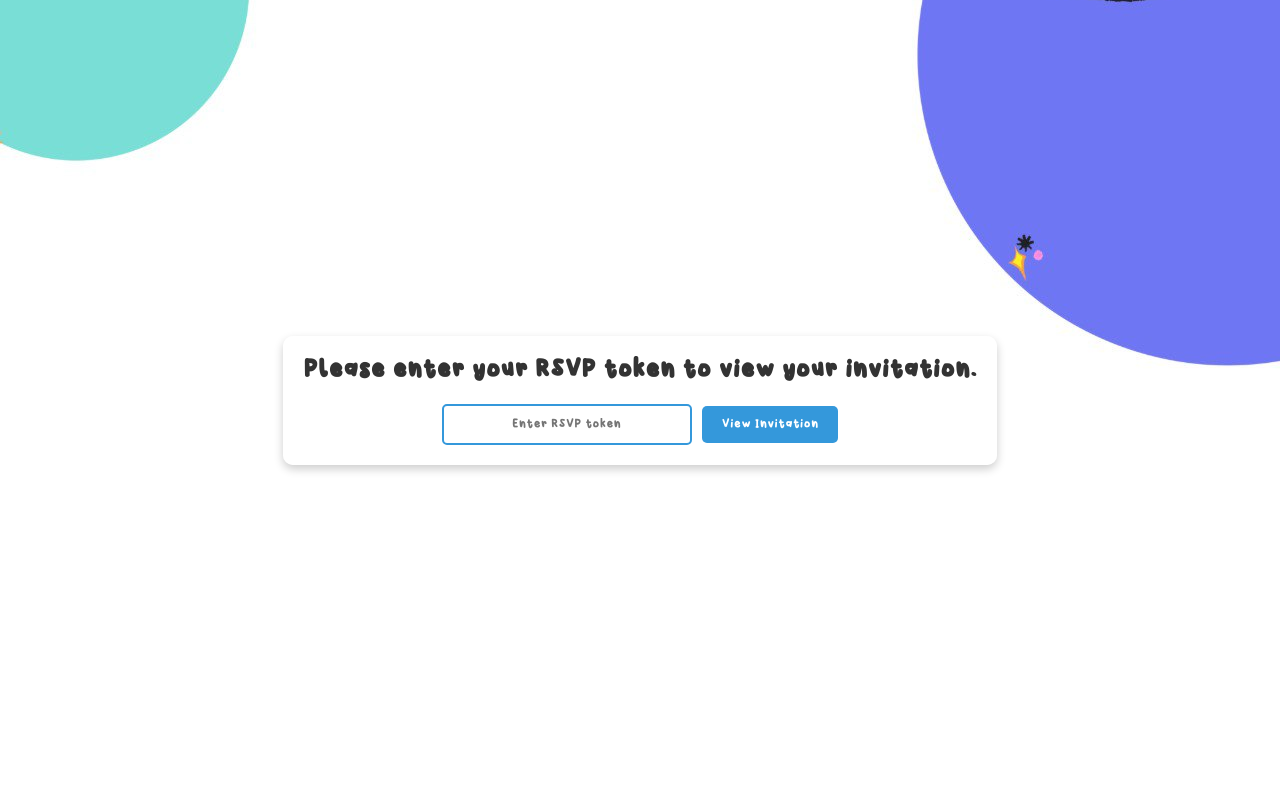
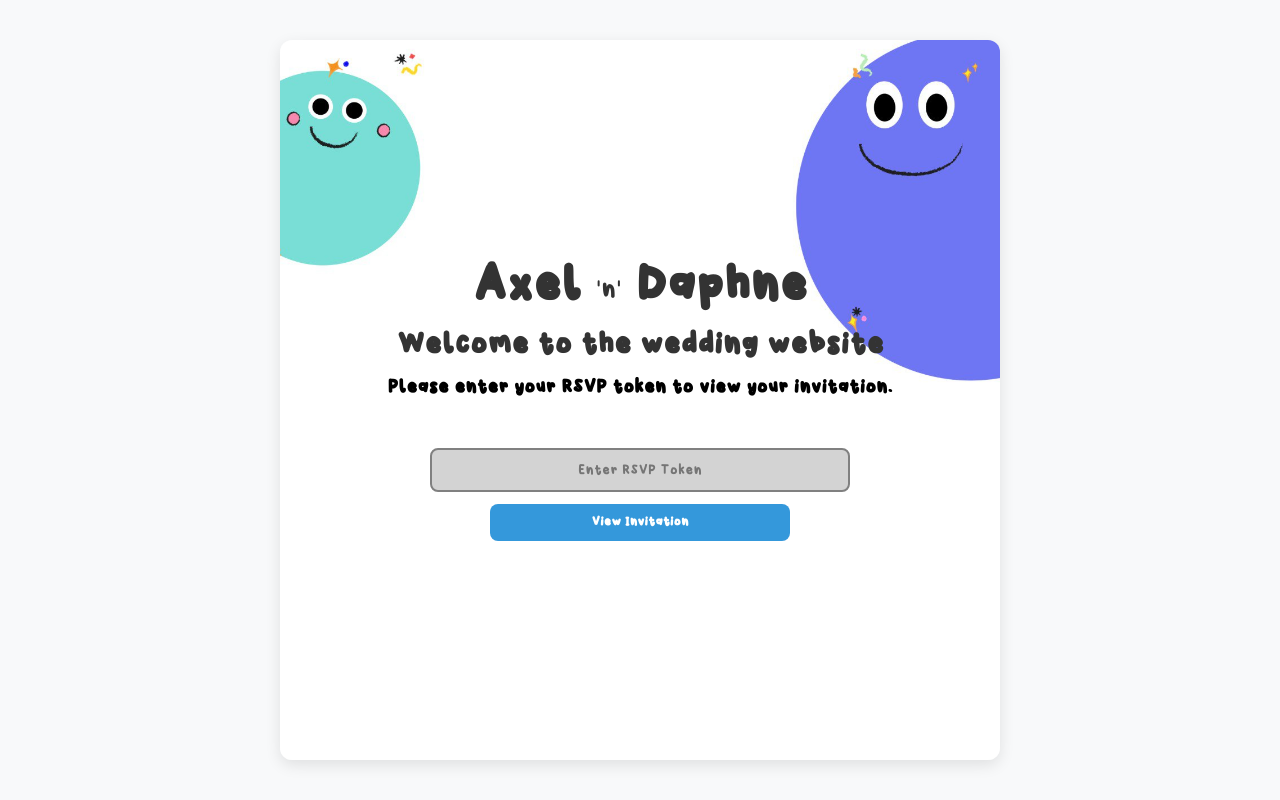
Before and after one commit to G4L1L10/rsvp-frontend, a React (Vite) app: page / in a window 1280 px wide. Built offline with nearby package versions, Linux system fonts and the light colour scheme.

Commit message:
Changed the and to 'n'

```diff
--- a/src/pages/Home.jsx
+++ b/src/pages/Home.jsx
@@ -1,7 +1,7 @@
 import { useState } from "react";
 import { useNavigate } from "react-router-dom";
 import styled from "styled-components";
-import invitationBackground from "../assets/invitation_background.jpg"; // Ensure correct path
+import invitationBackground from "../assets/invitation_background.jpg"; // ✅ Correct image path
 
 const Home = () => {
   const [token, setToken] = useState("");
@@ -18,70 +18,178 @@ const Home = () => {
 
   return (
     <Container>
+      <BoxContainer>
+        {/* ✅ Background Image & Content inside this container */}
         <Content>
-        <h1>Please enter your RSVP token to view your invitation.</h1>
+          <Title>
+            Axel <span>'n'</span> Daphne
+          </Title>
+          <Subtitle>Welcome to the wedding website</Subtitle>
+
+          <PromptText>
+            Please enter your RSVP token to view your invitation.
+          </PromptText>
+
           <Form onSubmit={handleRSVPSubmit}>
             <Input
               type="text"
-            placeholder="Enter RSVP token"
+              placeholder="Enter RSVP Token"
               value={token}
               onChange={(e) => setToken(e.target.value)}
             />
             <SubmitButton type="submit">View Invitation</SubmitButton>
           </Form>
         </Content>
+      </BoxContainer>
     </Container>
   );
 };
 
 export default Home;
 
-// Styled Components
+// 🔹 Styled Components
 const Container = styled.div`
   display: flex;
   justify-content: center;
   align-items: center;
   height: 100vh;
+  background-color: #f8f9fa; /* ✅ Light background for contrast */
+  text-align: center;
+  padding: 20px;
+`;
+
+const BoxContainer = styled.div`
+  display: flex;
+  flex-direction: column;
+  align-items: center;
+  justify-content: center;
   background-image: url(${invitationBackground});
+  background-size: contain; /* ✅ Ensures image fits properly */
+  background-repeat: no-repeat;
+  background-position: center;
+  width: 720px; /* ✅ Defined size for a structured layout */
+  height: 720px;
+  border-radius: 12px;
+  box-shadow: 0px 5px 15px rgba(0, 0, 0, 0.1);
+  padding: 20px;
+  position: relative;
+
+  @media (max-width: 768px) {
+    width: 90%;
+    height: auto;
     background-size: cover;
-  background-position: center;
-  text-align: center;
+  }
 `;
 
 const Content = styled.div`
-  background: rgba(255, 255, 255, 0.8);
-  padding: 20px;
-  border-radius: 10px;
-  box-shadow: 0px 4px 10px rgba(0, 0, 0, 0.2);
-  max-width: 90%;
+  display: flex;
+  flex-direction: column;
+  align-items: center;
+`;
+
+const Title = styled.h1`
+  font-size: 62px;
+  font-family: "Winkle", sans-serif;
+  font-weight: bold;
+  margin-bottom: 15px;
+
+  @media (max-width: 768px) {
+    font-size: 32px;
+  }
+
+  @media (max-width: 480px) {
+    font-size: 24px;
+  }
+
+  /* Style for the small 'n' */
+  span {
+    font-size: 32px; /* ✅ Make 'n' smaller */
+    vertical-align: middle; /* ✅ Align properly */
+    font-weight: normal;
+
+    @media (max-width: 768px) {
+      font-size: 24px;
+    }
+
+    @media (max-width: 480px) {
+      font-size: 18px;
+    }
+  }
+`;
+
+const Subtitle = styled.h2`
+  font-size: 38px;
+  font-family: "Winkle", sans-serif;
+  margin-bottom: 15px;
+
+  @media (max-width: 768px) {
+    font-size: 20px;
+  }
+
+  @media (max-width: 480px) {
+    font-size: 18px;
+  }
+`;
+
+const PromptText = styled.p`
+  font-size: 24px;
+  font-weight: bold;
+  color: black;
+  margin-bottom: 10px;
+
+  @media (max-width: 768px) {
+    font-size: 14px;
+  }
+
+  @media (max-width: 480px) {
+    font-size: 12px;
+  }
 `;
 
 const Form = styled.form`
-  margin-top: 20px;
+  display: flex;
+  flex-direction: column;
+  align-items: center;
+  gap: 12px;
 `;
 
 const Input = styled.input`
   padding: 12px;
-  width: 250px;
-  font-size: 16px;
-  border: 2px solid #3498db;
-  border-radius: 5px;
+  width: 420px;
+  font-size: 18px;
+  border: 2px solid gray;
+  border-radius: 8px;
   outline: none;
+  margin-top: 40px;
   text-align: center;
+  background-color: lightgray;
+
+  @media (max-width: 480px) {
+    width: 260px;
+    font-size: 14px;
+    padding: 10px;
+  }
 `;
 
 const SubmitButton = styled.button`
   background-color: #3498db;
   color: white;
   border: none;
-  padding: 12px 20px;
+  padding: 12px 18px;
   font-size: 16px;
   cursor: pointer;
-  margin-left: 10px;
-  border-radius: 5px;
+  border-radius: 8px;
+  width: 300px;
   transition: 0.3s;
+  font-weight: bold;
 
   &:hover {
     background-color: #2980b9;
   }
+
+  @media (max-width: 480px) {
+    width: 260px;
+    font-size: 14px;
+    padding: 10px;
+  }
 `;
```
Lines whose indentation alone changed are shown as unchanged.
